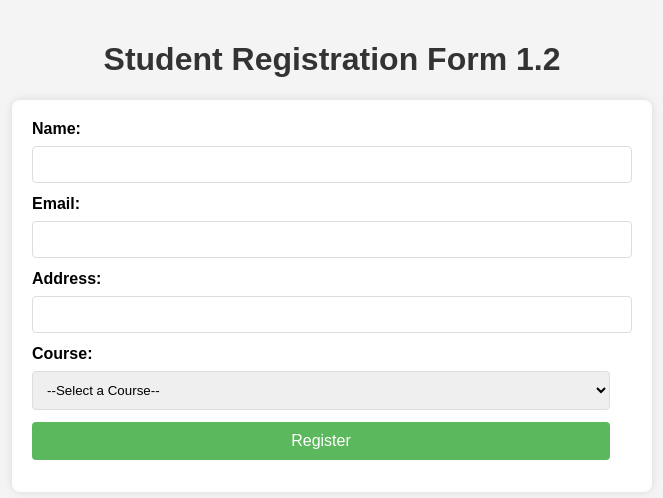
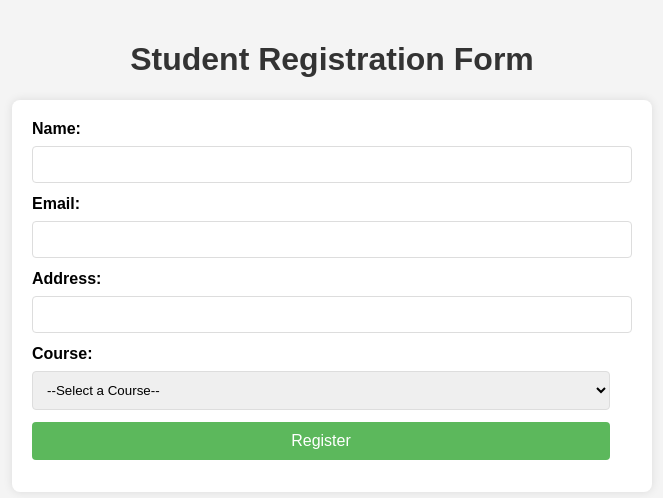
Before and after one commit to tirucloud/student-registration-form, a website: page public/index.html in a window 1280 px wide. Shown: the whole page, without its empty margins (308-971 px from the left). Drawn offline with Linux system fonts and the light colour scheme.

Commit message:
Update index.html

```diff
--- a/public/index.html
+++ b/public/index.html
@@ -52,7 +52,7 @@
     </style>
 </head>
 <body>
-    <h1>Student Registration Form 1.2</h1>
+    <h1>Student Registration Form</h1>
     <form id="registrationForm">
         <label for="name">Name:</label>
         <input type="text" id="name" name="name" required>
```
